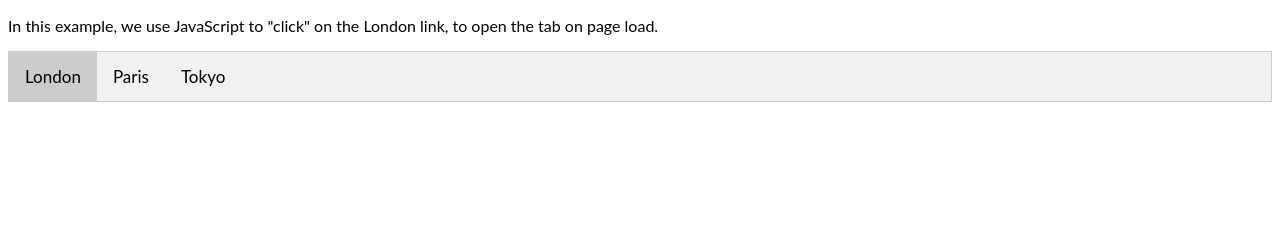
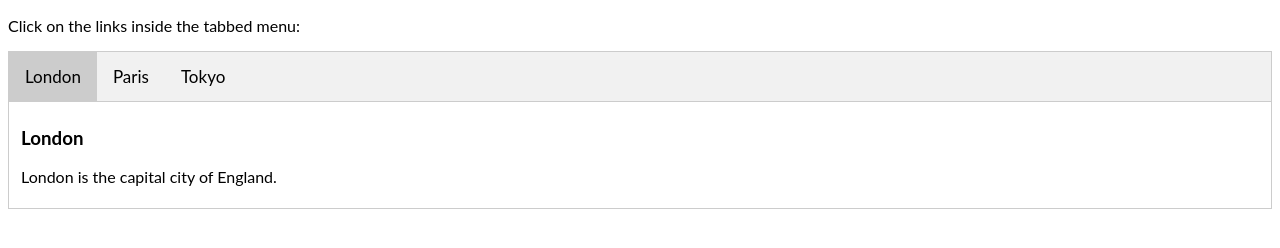
Before and after one commit to oldmortonians/oldmortonians.github.io, a plain HTML site: page angling/index.html in a window 1280 px wide. Both pictures are taken after a click on the link "London". Drawn offline with Linux system fonts and the light colour scheme.

Commit message:
Add files via upload

```diff
--- a/angling/index.html
+++ b/angling/index.html
@@ -44,10 +44,47 @@ div.tab a:focus, .active {
 </head>
 <body>
 
-<p>In this example, we use JavaScript to "click" on the London link, to open the tab on page load.</p>
+<p>Click on the links inside the tabbed menu:</p>
 
 <div class="tab">
-  <a href="javascript:void(0)" class="tablinks" onclick="openCity(event, 'London')"  id="defaultOpen">London</a>
+  <a href="javascript:void(0)" class="tablinks" onclick="openCity(event, 'London')">London</a>
   <a href="javascript:void(0)" class="tablinks" onclick="openCity(event, 'Paris')">Paris</a>
   <a href="javascript:void(0)" class="tablinks" onclick="openCity(event, 'Tokyo')">Tokyo</a>
 </div>
+
+<div id="London" class="tabcontent">
+  <h3>London</h3>
+  <p>London is the capital city of England.</p>
+</div>
+
+<div id="Paris" class="tabcontent">
+  <h3>Paris</h3>
+  <p>Paris is the capital of France.</p>
+</div>
+
+<div id="Tokyo" class="tabcontent">
+  <h3>Tokyo</h3>
+  <p>Tokyo is the capital of Japan.</p>
+</div>
+
+<script>
+function openCity(evt, cityName) {
+    var i, tabcontent, tablinks;
+    tabcontent = document.getElementsByClassName("tabcontent");
+    for (i = 0; i < tabcontent.length; i++) {
+        tabcontent[i].style.display = "none";
+    }
+    tablinks = document.getElementsByClassName("tablinks");
+    for (i = 0; i < tablinks.length; i++) {
+        tablinks[i].className = tablinks[i].className.replace(" active", "");
+    }
+    document.getElementById(cityName).style.display = "block";
+    evt.currentTarget.className += " active";
+}
+
+// Get the element with id="defaultOpen" and click on it
+document.getElementById("defaultOpen").click();
+</script>
+
+</body>
+</html>
```
